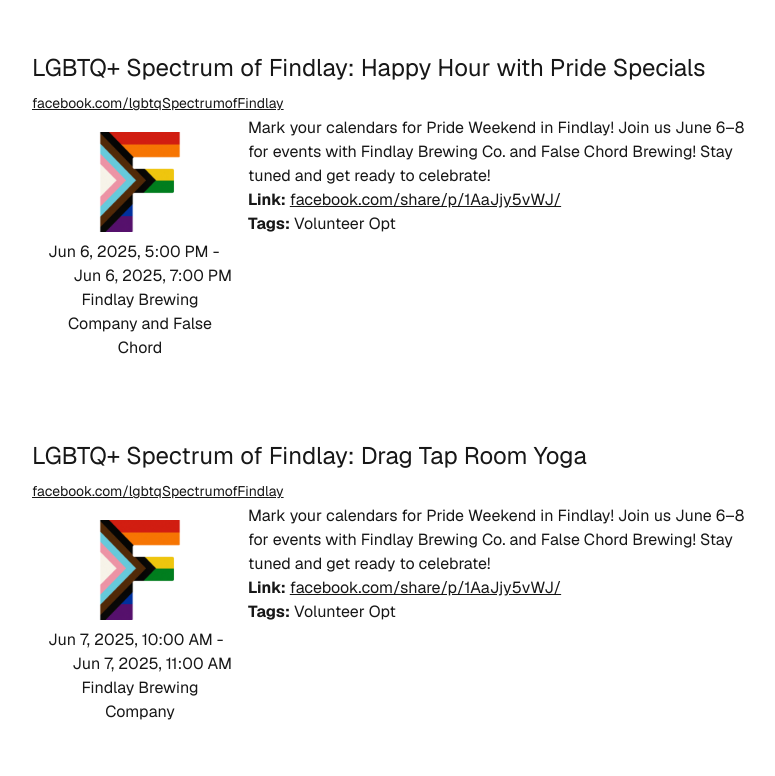
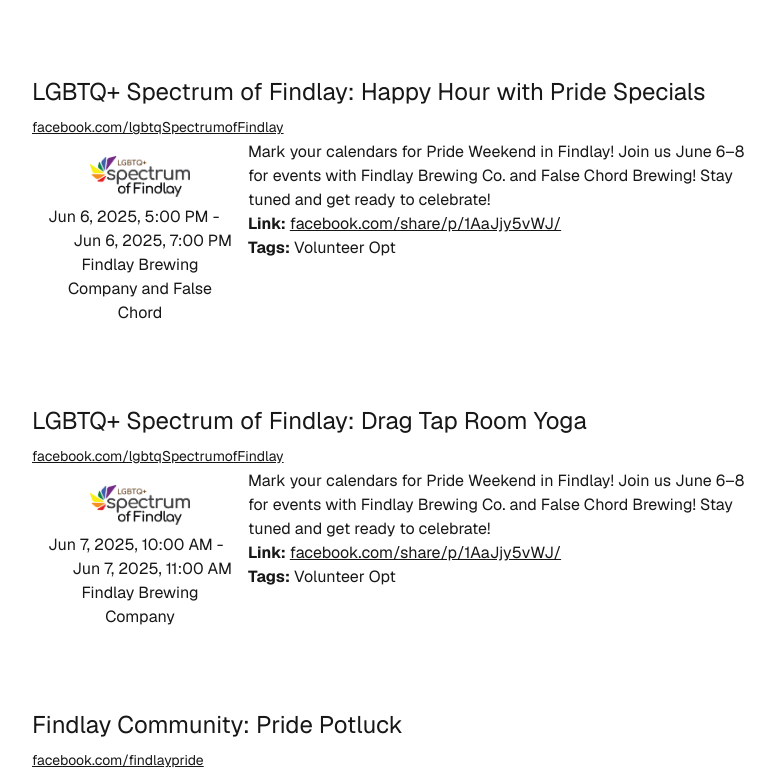
Before and after one commit to CodeByDex/findlay-pride-web, a Next.js app: page / in a window 1280 px wide. Shown: the part 780-1556 px from the top of the page, without its empty margins (16-791 px from the left). Built offline with nearby package versions, Linux system fonts and the light colour scheme.

Commit message:
Feature spectrum (#4)
* updated home page to include orgs

* added logos to repo

* updated events with new info

```diff
--- a/app/about/page.tsx
+++ b/app/about/page.tsx
@@ -13,6 +13,8 @@
 import caLogo from "@public/partnerLogo/CALogo.png"
 import wmLogo from "@public/partnerLogo/WMLogo.png"
 import jbLogo from "@public/partnerLogo/jbLogo.png"
+import sLogo from "@public/partnerLogo/sLogo.png"
+import kycLogo from "@public/partnerLogo/kycLogo.png"
 
 import Link from "next/link";
 
@@ -21,10 +23,10 @@
         <main className="justify-items-center sm:max-w-5/6 md:max-w-3/4 gap-16  font-[family-name:var(--font-geist-sans)]">
             <div className="flex flex-col gap-[32px] row-start-2 items-center sm:items-start">
                 <h2 className="text-lg text-center min-w-full">Who We Are</h2>
-                <div>This site is a collaborative effort between Findlay Citizens and Spectrum LGBTQ+ of Findlay.
+                <div>This site is a collaborative effort between Findlay Citizens and LGBTQ+ Spectrum of Findlay.
                     We welcome collaboration with any groups inspired by fostering community connections. </div>
                 <h2 className="text-lg text-center min-w-full">Partners & Participating Organizations</h2>
-                <div className="grid md:grid-cols-2 min-w-full gap-5">
+                <div className="grid md:grid-cols-3 min-w-full gap-5">
                     <div>
                         <div><Image src={fppLogo} width={200} height={200} className='rounded-sm' alt="Findlay Pride Potluck Logo" /></div>
                         <div>Findlay Pride Potluck</div>
@@ -42,7 +44,20 @@
                         </div>
                     </div>
                     <div>
-                        <div>Spectrum LGBTQ+ of Findlay</div>
+                        <div><Image src={kycLogo} width={200} height={200} className='rounded-sm bg-white' alt="Kaleidoscope Youth Center Logo" /></div>
+                        <div>Kaleidoscope Youth Center</div>
+                        <div><Link href="https://www.kycohio.org/" target="_blank" className="underline">https://www.kycohio.org/</Link></div>
+                        <div className="flex items-center gap-5">
+                            <div className="">
+                                <Link href="https://www.facebook.com/KYCOhio/" target="_blank">
+                                    <Image src={fbLogo} alt="facebook" width={30} height={30} className="rounded-full" />
+                                </Link>
+                            </div>
+                        </div>
+                    </div>
+                    <div>
+                        <div><Image src={sLogo} width={200} height={200} className='rounded-sm bg-white' alt="Lgbtq+ Spectrum of Findlay Logo" /></div>
+                        <div>LGBTQ+ Spectrum of Findlay</div>
                         <div><Link href="https://spectrumoffindlaylgbt.org/" target="_blank" className="underline">https://spectrumoffindlaylgbt.org/</Link></div>
                         <div className="flex items-center gap-5">
                             <div className="">
--- a/app/page.tsx
+++ b/app/page.tsx
@@ -30,7 +30,7 @@
   return (
     <main className="justify-items-center gap-16 font-[family-name:var(--font-geist-sans)] sm:max-w-5/6 md:max-w-3/4">
       <div className="flex flex-col gap-[32px] row-start-2 items-center sm:items-start">
-        <div>We are currently in the planning stages and reaching out to local businesses so you may see one of volunteers soon!  If you have an idea or are planning a Pride Month event we would love to hear about it @ <Link href="mailto:event@findlaypride.com" className="underline" >event@findlaypride.com</Link></div>
+        <div>We are currently in the planning stages and reaching out to local businesses and organizations so you may see one of volunteers soon!  If you have an idea or are planning a Pride Month event we would love to hear about it @ <Link href="mailto:event@findlaypride.com" className="underline" >event@findlaypride.com</Link></div>
         <div className="flex flex-col gap-[32px]">
           {getEventsToDisplay().sort((a, b) => {
 
--- a/data/eventDB.ts
+++ b/data/eventDB.ts
@@ -10,8 +10,8 @@
         organizer: "LGBTQ+ Spectrum of Findlay",
         organizerURI: "facebook.com/lgbtqSpectrumofFindlay",
         eventURI: "facebook.com/share/p/1AaJjy5vWJ/",
-        imageURI: "/PrideF.png",
-        imageAlt: "Pride Themed Letter F",
+        imageURI: "/partnerLogo/sLogo.png",
+        imageAlt: "LGBTQ+ SPectrum of Findlay Logo",
         tags: ["Volunteer Opt"],
     },
     {
@@ -23,8 +23,8 @@
         organizer: "LGBTQ+ Spectrum of Findlay",
         organizerURI: "facebook.com/lgbtqSpectrumofFindlay",
         eventURI: "facebook.com/share/p/1AaJjy5vWJ/",
-        imageURI: "/PrideF.png",
-        imageAlt: "Pride Themed Letter F",
+        imageURI: "/partnerLogo/sLogo.png",
+        imageAlt: "LGBTQ+ SPectrum of Findlay Logo",
         tags: ["Volunteer Opt"],
     },
     {
@@ -36,8 +36,8 @@
         organizer: "LGBTQ+ Spectrum of Findlay",
         organizerURI: "facebook.com/lgbtqSpectrumofFindlay",
         eventURI: "facebook.com/share/p/1AaJjy5vWJ/",
-        imageURI: "/PrideF.png",
-        imageAlt: "Pride Themed Letter F",
+        imageURI: "/partnerLogo/sLogo.png",
+        imageAlt: "LGBTQ+ SPectrum of Findlay Logo",
         tags: ["Volunteer Opt"],
     },
     {
@@ -49,8 +49,8 @@
         organizer: "LGBTQ+ Spectrum of Findlay",
         organizerURI: "facebook.com/lgbtqSpectrumofFindlay",
         eventURI: "facebook.com/share/p/1AaJjy5vWJ/",
-        imageURI: "/PrideF.png",
-        imageAlt: "Pride Themed Letter F",
+        imageURI: "/partnerLogo/sLogo.png",
+        imageAlt: "LGBTQ+ SPectrum of Findlay Logo",
         tags: ["Volunteer Opt"],
     },
     {
@@ -101,8 +101,27 @@
     },
     {
         name: "Paint A Brick",
-        description: `<p>Celebrate & learn about LGBTQIA+ History; create modern day inspiration while connecting with the history of the Stonewall Riots.</p>
-        <p>This event is 18+ and $10/person. Supplies provided</p>`,
+        description: `
+<p>Put a BRICK in your calendar!</p>
+<p>SATURDAY. JUNE. 28. 2025</p>
+<p>Paint-A-Brick 🧱🌈</p>
+<p>with ambz & friends</p>
+<p>10A-NOON</p>
+<p>$10/person </p>
+<p>18+ </p>
+<p>Workshop located in the historic Jones Building at the Findlay Art League. </p>
+<p>Celebrate & learn about LGBTQIA+ History; create modern day inspiration while connecting with the history of the Stonewall Riots. While coming together in community.</p>
+<p>Proceeds will go to the @findlayartleague419 & @kycohio </p>
+<p>What will I do with this painted brick? </p>
+<ul class="list-disc pl-4">
+<li>put in your garden </li>
+<li>add to your shrine</li>
+<li>gift it to a friend</li>
+<li>display it in a glass case at a museum </li>
+<li>donate it for an art auction to raise funds for a LGBTQIA+ org </li>
+<li>take a selfie with it for Pride & tag @thestonewallinn </li>
+<li>raise awareness & reach your people </li>
+<li>paint more bricks for Pride month </li></ul>`,
         startDate: new Date(2025, 5, 28, 10, 0),
         endDate: new Date(2025, 5, 28, 12, 0),
         location: "The Findlay Art League",
@@ -110,6 +129,7 @@
         organizerURI: "hysteria.company",
         imageURI: "/event/paintEvent.png",
         imageAlt: "brick with rainbow trail background",
+        eventURI: "findlayartleague.org/store/classes/p/paintabrick"
     },
 ];
 
```
Also changed, not shown: public/partnerLogo/kycLogo.png (added), public/partnerLogo/sLogo.png (added).
